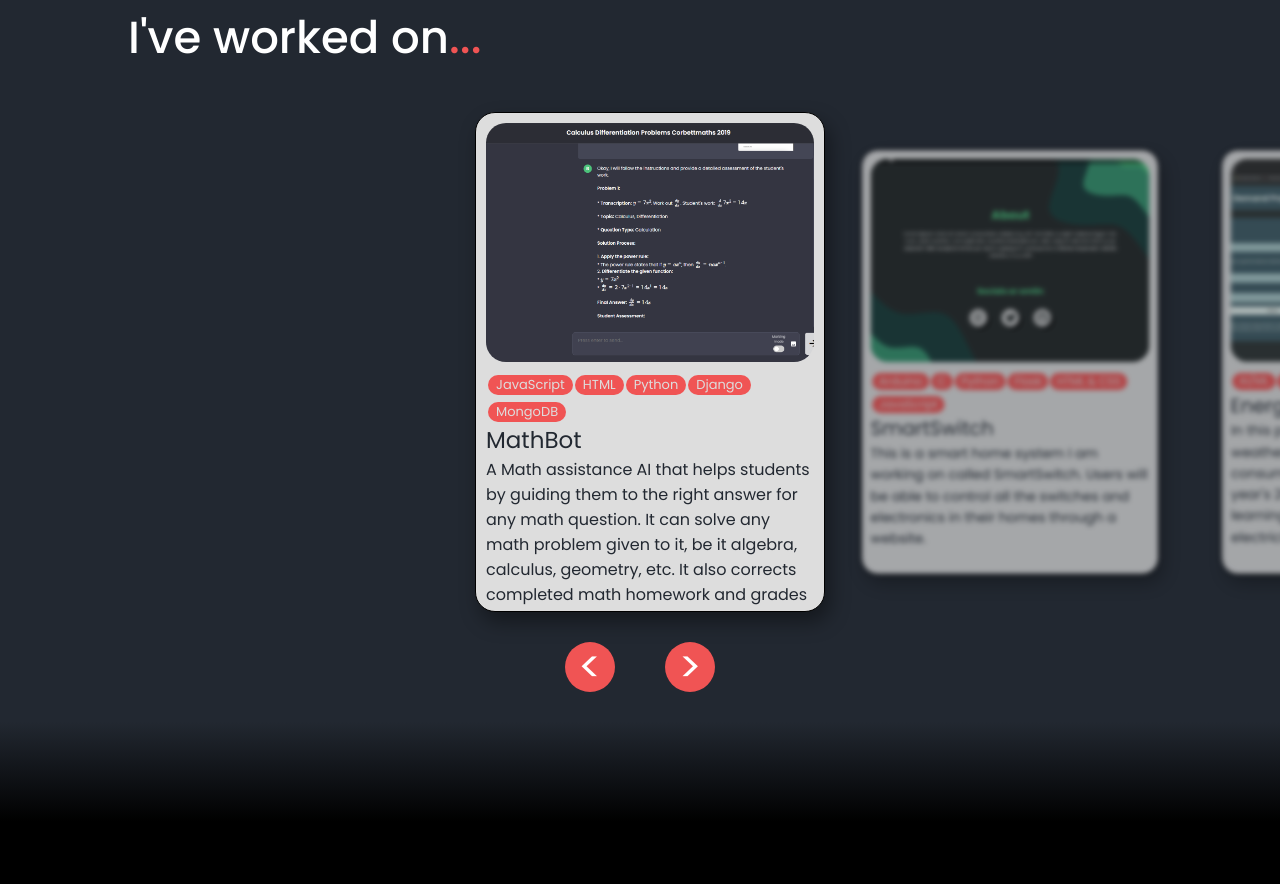
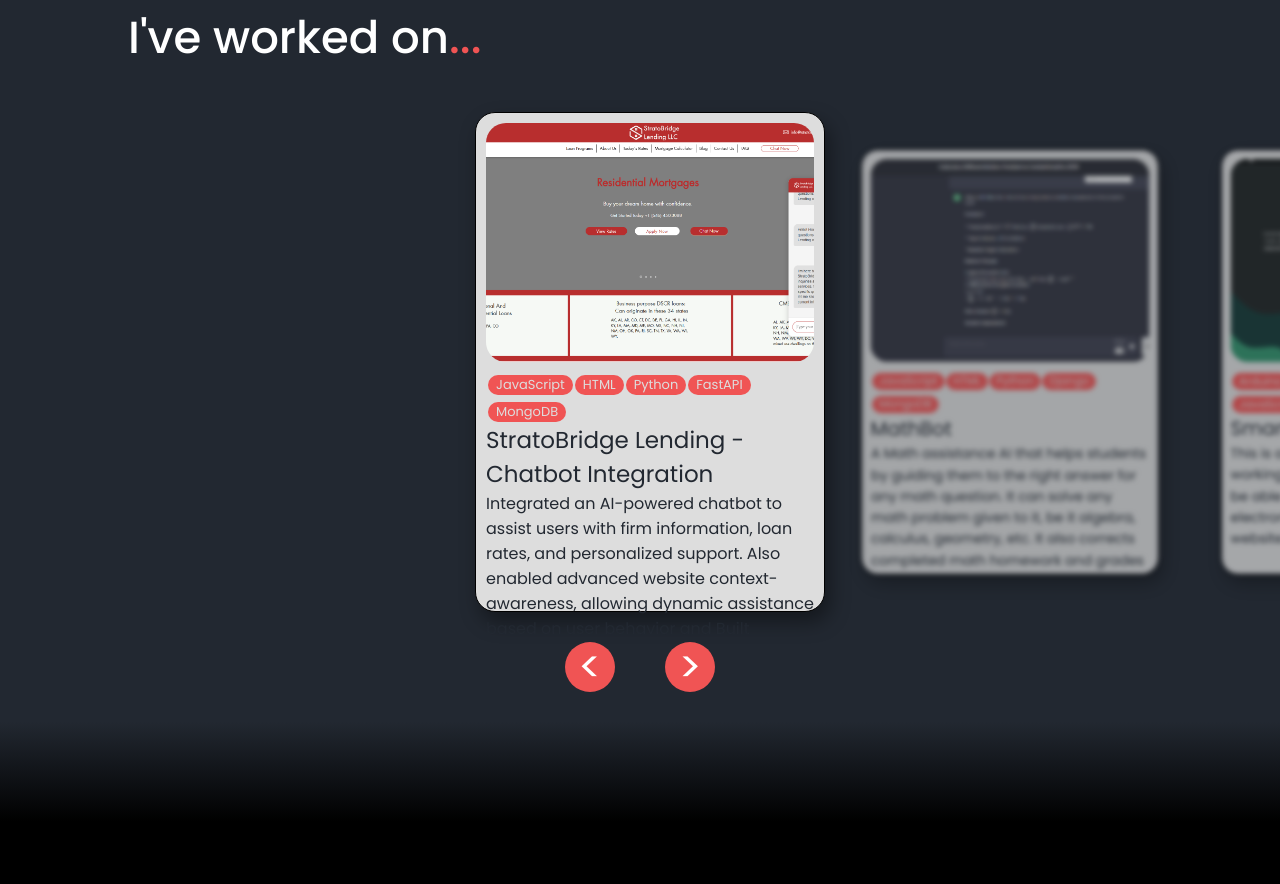
Before and after one commit to AdityaNambidi/Portfolio, a React (Vite) app: page / in a window 1280 px wide. Shown: the part 1934-2818 px from the top of the page. Built offline with nearby package versions, Linux system fonts and the light colour scheme.

Commit message:
added project

```diff
--- a/src/Components/Projects.jsx
+++ b/src/Components/Projects.jsx
@@ -34,6 +34,12 @@
 function Projects() {
 
     const projs = [
+        {
+            title: "StratoBridge Lending - Chatbot Integration",
+            desc: "Integrated an AI-powered chatbot to assist users with firm information, loan rates, and personalized support. Also enabled advanced website context-awareness, allowing dynamic assistance based on user behavior and Built intelligent workflows to guide users through loan applications, proactively addressing drop-offs and form abandonment.",
+            img: "./images/projects/stratolending.png",
+            tags: ["JavaScript", "HTML", "Python", "FastAPI", "MongoDB", ]
+        },
         {
             title: "MathBot",
             desc: "A Math assistance AI that helps students by guiding them to the right answer for any math question. It can solve any math problem given to it, be it algebra, calculus, geometry, etc. It also corrects completed math homework and grades the student's work.",
```
Also changed, not shown: public/images/projects/stratolending.png (added).
